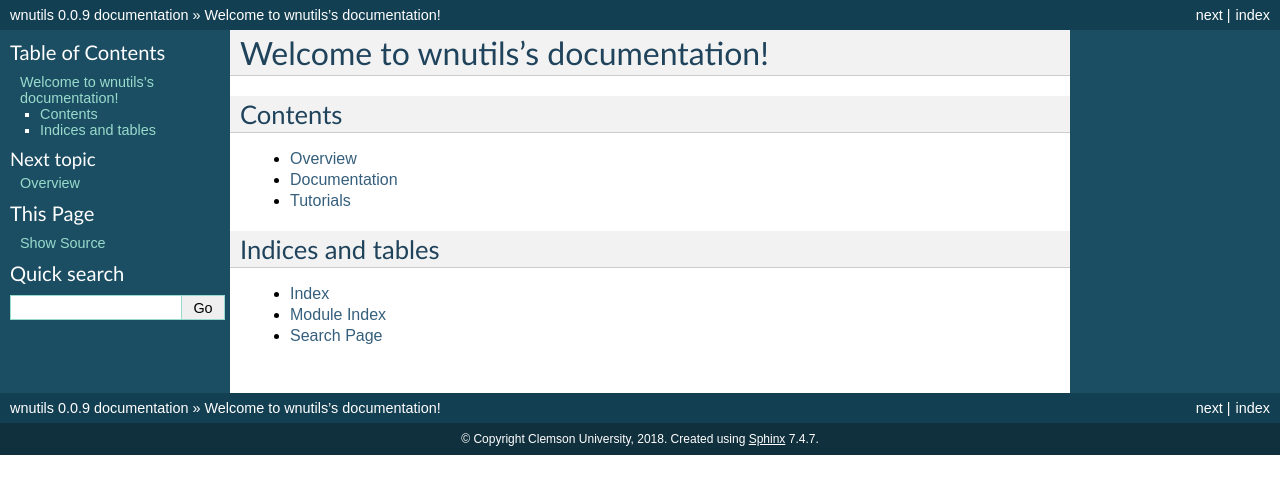
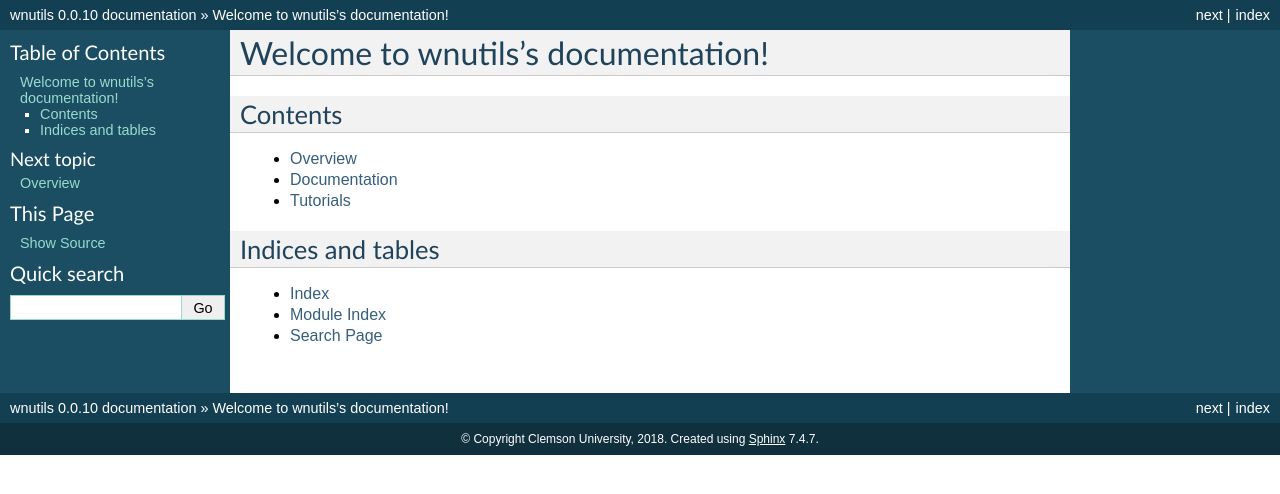
Before and after one commit to mbradle/wnutils, a Sphinx documentation site: the page built from doc/source/index.rst, in a window 1280 px wide. Shown: the top 494 px of the page. Built offline with Sphinx 7.4.7, drawn with Linux system fonts in a browser that asks for light colours.

Commit message:
Bump version.  Fix some typos.

```diff
--- a/doc/source/read_tutorial.rst
+++ b/doc/source/read_tutorial.rst
@@ -89,7 +89,7 @@
 To retrieve all the properties of a given zone, say the 10th zone,
 type::
 
-    >>> props = xml.get_all_properties_for_zone('[position() = 10]')
+    >>> props = my_xml.get_all_properties_for_zone('[position() = 10]')
 
 Now you can print out the properties and their values in this zone by
 typing::
@@ -130,14 +130,14 @@
 
 which shows that each dictionary entry is a :obj:`list`.  Next, type::
 
-    >>> print(props['time'][0])
+    >>> type(props['time'][0])
 
 which shows each list entry is a :obj:`str`.
 
 To retrieve properties with tags, you need to enter the appropriate
 tuple.  For example, type::
 
-    >>> props = xml.get_properties(['time', ('exposure', 'n')])
+    >>> props = my_xml.get_properties(['time', ('exposure', 'n')])
 
 To print out the exposures, type::
 
--- a/wnutils/__about__.py
+++ b/wnutils/__about__.py
@@ -7,6 +7,6 @@
 
 __title__ = 'wnutils'
 __summary__ = 'Python project to read and plot webnucleo files'
-__version__ = '0.0.9'
+__version__ = '0.0.10'
 __author__ = 'Clemson University'
 __copyright__ = 'Clemson University, 2018'
```
